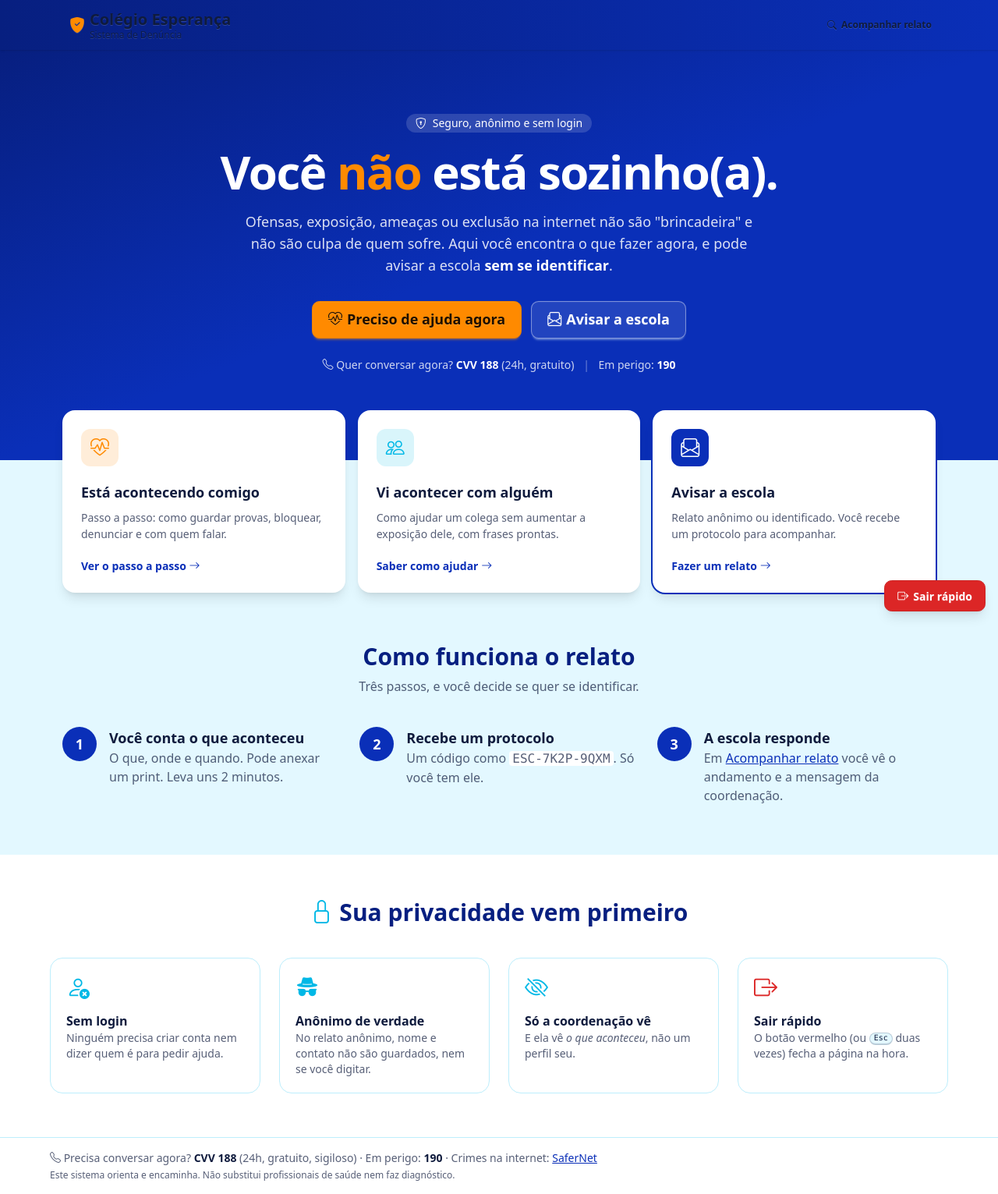
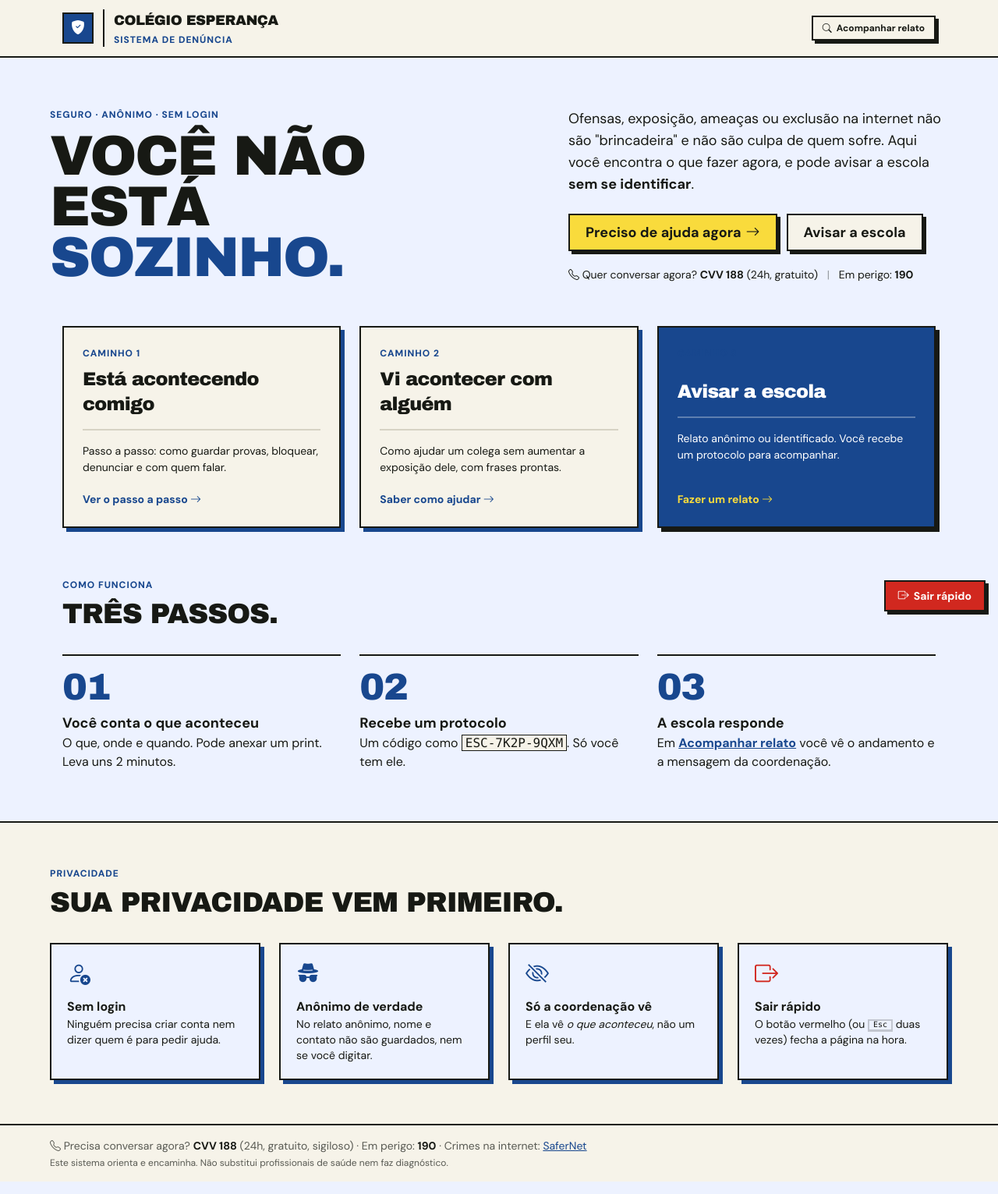
Before and after one commit to WhyDede09/Bem-Estar_Jovem, a Django app: page / in a window 1280 px wide. Shown: the whole page at 78% size. Run offline with Django 5.2, Linux system fonts and the light colour scheme; some libraries are stand-ins or nearby versions.

Commit message:
Visual editorial: papel, Archivo Black, bordas pretas e sombras duras
- Tema daisyUI com cantos retos, bordas de 2px e sombras deslocadas.
- Paleta: papel/azul-claro, tinta, azul #18478e e amarelo de ação.
- Fontes Archivo Black (títulos) e DM Sans (texto).
- Barras do topo e tela inicial no formato editorial.

Co-Authored-By: Claude Opus 5.5 <noreply@anthropic.com>

```diff
--- a/apoio/templates/apoio/aluno.html
+++ b/apoio/templates/apoio/aluno.html
@@ -2,17 +2,23 @@
 {% comment %}Layout do link dos ALUNOS: não tem nenhum link para a coordenação.{% endcomment %}
 {% block pagina %}
 <div class="flex min-h-screen flex-col">
-  <header class="navbar bg-gradient-to-r from-neutral to-primary text-primary-content shadow">
-    <div class="mx-auto flex w-full max-w-6xl items-center px-2">
-      <a href="{% url 'inicio' %}" class="btn btn-ghost text-xl font-bold"><i class="bi bi-shield-fill-check text-accent"></i><span class="flex flex-col items-start leading-tight"><span>Colégio Esperança</span><span class="text-xs font-normal opacity-80">Sistema de Denúncia</span></span></a>
+  <header class="border-b-2 border-ink bg-base-100">
+    <div class="mx-auto flex w-full max-w-6xl items-center gap-4 px-4 py-3">
+      <a href="{% url 'inicio' %}" class="flex items-center gap-3">
+        <span class="grid size-10 place-items-center border-2 border-ink bg-primary text-primary-content"><i class="bi bi-shield-fill-check text-lg"></i></span>
+        <span class="border-l-2 border-ink pl-3 leading-tight">
+          <span class="titulo block text-lg">COLÉGIO ESPERANÇA</span>
+          <span class="rotulo">Sistema de denúncia</span>
+        </span>
+      </a>
       <div class="flex-1"></div>
-      <a href="{% url 'acompanhar' %}" class="btn btn-ghost btn-sm"><i class="bi bi-search"></i><span class="hidden sm:inline">Acompanhar relato</span></a>
+      <a href="{% url 'acompanhar' %}" class="btn btn-sm bg-base-100"><i class="bi bi-search"></i><span class="hidden sm:inline">Acompanhar relato</span></a>
     </div>
   </header>
 
   <main class="{% block main_classes %}mx-auto w-full max-w-5xl flex-1 px-4 py-8{% endblock %}">{% block corpo %}{% endblock %}</main>
 
-  <footer class="border-t border-base-300 bg-base-100 px-4 py-4 text-sm text-base-content/70">
+  <footer class="border-t-2 border-ink bg-base-100 px-4 py-4 text-sm text-base-content/70">
     <div class="mx-auto max-w-6xl">
       <i class="bi bi-telephone"></i> Precisa conversar agora? <strong class="text-base-content">CVV 188</strong> (24h, gratuito, sigiloso) ·
       Em perigo: <strong class="text-base-content">190</strong> ·
--- a/apoio/templates/apoio/base.html
+++ b/apoio/templates/apoio/base.html
@@ -5,18 +5,23 @@
 <meta name="viewport" content="width=device-width, initial-scale=1">
 <meta name="robots" content="noindex">
 <title>{% block titulo %}Início{% endblock %} · Colégio Esperança</title>
+<link rel="preconnect" href="https://fonts.googleapis.com">
+<link rel="preconnect" href="https://fonts.gstatic.com" crossorigin>
+<link href="https://fonts.googleapis.com/css2?family=Archivo+Black&family=DM+Sans:wght@400;500;600;700;800&display=swap" rel="stylesheet">
 <link href="https://cdn.jsdelivr.net/npm/daisyui@5.0.0/daisyui.css" rel="stylesheet">
 <link href="https://cdn.jsdelivr.net/npm/bootstrap-icons@1.11.3/font/bootstrap-icons.min.css" rel="stylesheet">
 <script src="https://cdn.jsdelivr.net/npm/@tailwindcss/browser@4.1.4"></script>
 <style>
-  /* Paleta (fonte única): marinho = confiança/anonimato · ciano = acolhimento/calma · laranja = coragem (detalhe) */
+  /* Paleta (fonte única) — estilo editorial/brutalista:
+     papel + tinta = sério e humano · azul = confiança · amarelo = ação/esperança (detalhe) */
   :root {
-    --esc-base-100: #ffffff; --esc-base-200: #e3f8ff; --esc-base-300: #bdeefc; --esc-base-content: #0f1b3d;
-    --esc-primary: #0a2fb8;  --esc-primary-content: #ffffff;
-    --esc-secondary: #00b8e6; --esc-secondary-content: #03263a;
-    --esc-accent: #ff8a00;   --esc-accent-content: #1f1000;
-    --esc-neutral: #071f80;  --esc-neutral-content: #ffffff;
-    --esc-success: #16a34a;  --esc-warning: #ff8a00; --esc-error: #dc2626;
+    --esc-ink: #171914;
+    --esc-base-100: #f6f3e9; --esc-base-200: #edf2ff; --esc-base-300: #d6d2c4; --esc-base-content: #171914;
+    --esc-primary: #18478e;  --esc-primary-content: #ffffff;
+    --esc-secondary: #2f6fd6; --esc-secondary-content: #ffffff;
+    --esc-accent: #f9db3c;   --esc-accent-content: #171914;
+    --esc-neutral: #171914;  --esc-neutral-content: #f6f3e9;
+    --esc-success: #1f7a3a;  --esc-warning: #f9db3c; --esc-error: #d1281f;
   }
   /* Tema daisyUI "escudo" */
   [data-theme="escudo"] {
@@ -29,15 +34,35 @@
     --color-neutral: var(--esc-neutral); --color-neutral-content: var(--esc-neutral-content);
     --color-info: var(--esc-secondary); --color-info-content: var(--esc-secondary-content);
     --color-success: var(--esc-success); --color-success-content: #ffffff;
-    --color-warning: var(--esc-warning); --color-warning-content: var(--esc-accent-content);
+    --color-warning: var(--esc-warning); --color-warning-content: var(--esc-ink);
     --color-error: var(--esc-error); --color-error-content: #ffffff;
-    --radius-selector: 1rem; --radius-field: .6rem; --radius-box: 1rem;
-    --size-selector: .25rem; --size-field: .25rem; --border: 1px; --depth: 1; --noise: 0;
+    --radius-selector: 0; --radius-field: 0; --radius-box: 0;
+    --size-selector: .25rem; --size-field: .25rem; --border: 2px; --depth: 0; --noise: 0;
   }
+
+  /* Tipografia: títulos pesados (Archivo Black), texto em DM Sans */
+  body { font-family: "DM Sans", system-ui, sans-serif; }
+  h1, h2, .titulo { font-family: "Archivo Black", Impact, sans-serif; font-weight: 400; letter-spacing: -0.03em; }
+  .rotulo { font-size: .75rem; font-weight: 800; letter-spacing: .08em; text-transform: uppercase; color: var(--esc-primary); }
+
+  /* Blocos: borda de tinta, cantos retos, sombra dura deslocada (sem desfoque) */
+  .card, .stats, .borda { border: 2px solid var(--esc-ink) !important; border-radius: 0 !important; box-shadow: 5px 5px 0 var(--esc-primary) !important; }
+  .card.sem-sombra { box-shadow: none !important; }
+  .btn { border: 2px solid var(--esc-ink); border-radius: 0; box-shadow: 4px 4px 0 var(--esc-ink); font-weight: 700;
+         transition: translate .1s, box-shadow .1s; }
+  .btn:hover { translate: -1px -1px; box-shadow: 5px 5px 0 var(--esc-ink); }
+  .btn:active { translate: 3px 3px; box-shadow: 1px 1px 0 var(--esc-ink); }
+  .btn-ghost, .btn-link { border-color: transparent; box-shadow: none; }
+  .btn-ghost:hover, .btn-ghost:active { translate: none; box-shadow: none; }
+  .input, .select, .textarea, .file-input { border: 2px solid var(--esc-ink); border-radius: 0; box-shadow: none; background-color: #fff; }
+  .badge { border: 2px solid var(--esc-ink); border-radius: 0; font-weight: 700; }
+  .alert { border: 2px solid var(--esc-ink); border-radius: 0; }
+  .rounded-box, .rounded-xl, .rounded-full, .rounded, .kbd, .progress, .menu :where(li > *) { border-radius: 0 !important; }
 </style>
 <style type="text/tailwindcss">
-  /* As mesmas cores para o Tailwind, para funcionar bg-primary/10, from-neutral, ring-error etc. */
+  /* As mesmas cores para o Tailwind, para funcionar bg-primary/10, border-ink, ring-error etc. */
   @theme inline {
+    --color-ink: var(--esc-ink);
     --color-base-100: var(--esc-base-100); --color-base-200: var(--esc-base-200); --color-base-300: var(--esc-base-300);
     --color-base-content: var(--esc-base-content);
     --color-primary: var(--esc-primary); --color-primary-content: var(--esc-primary-content);
--- a/apoio/templates/apoio/inicio.html
+++ b/apoio/templates/apoio/inicio.html
@@ -3,48 +3,55 @@
 {% block main_classes %}w-full flex-1{% endblock %}
 {% block corpo %}
 {# ---------- Destaque ---------- #}
-<section class="bg-gradient-to-br from-neutral via-primary to-primary px-4 pt-14 pb-28 text-primary-content sm:pt-20">
-  <div class="mx-auto max-w-3xl text-center">
-    <span class="badge border-0 bg-white/15 px-3 py-3 text-primary-content"><i class="bi bi-shield-lock"></i> Seguro, anônimo e sem login</span>
-    <h1 class="mt-5 text-4xl font-extrabold tracking-tight sm:text-6xl">Você <span class="text-accent">não</span> está sozinho(a).</h1>
-    <p class="mx-auto mt-5 max-w-2xl text-lg text-primary-content/85">Ofensas, exposição, ameaças ou exclusão na internet não são "brincadeira" e não são culpa de quem sofre.
-      Aqui você encontra o que fazer agora, e pode avisar a escola <strong class="text-primary-content">sem se identificar</strong>.</p>
-    <div class="mt-8 flex flex-col justify-center gap-3 sm:flex-row">
-      <a href="{% url 'guia' %}" class="btn btn-accent btn-lg"><i class="bi bi-heart-pulse"></i> Preciso de ajuda agora</a>
-      <a href="{% url 'denunciar' %}" class="btn btn-lg border-white/40 bg-white/10 text-primary-content hover:bg-white/20"><i class="bi bi-envelope-paper"></i> Avisar a escola</a>
+<section class="px-4 pt-12 pb-14 sm:pt-16">
+  <div class="mx-auto grid max-w-6xl items-end gap-8 lg:grid-cols-[1.3fr_1fr]">
+    <div>
+      <p class="rotulo">Seguro · anônimo · sem login</p>
+      <h1 class="mt-3 text-5xl leading-[0.9] sm:text-7xl">VOCÊ NÃO<br>ESTÁ<br><span class="text-primary">SOZINHO.</span></h1>
     </div>
-    <p class="mt-6 text-sm text-primary-content/80">
-      <i class="bi bi-telephone"></i> Quer conversar agora? <strong class="text-primary-content">CVV 188</strong> (24h, gratuito)
-      <span class="mx-2 opacity-50">|</span> Em perigo: <strong class="text-primary-content">190</strong>
-    </p>
+    <div>
+      <p class="text-lg">Ofensas, exposição, ameaças ou exclusão na internet não são "brincadeira" e não são culpa de quem sofre.
+        Aqui você encontra o que fazer agora, e pode avisar a escola <strong>sem se identificar</strong>.</p>
+      <div class="mt-6 flex flex-col gap-3 sm:flex-row">
+        <a href="{% url 'guia' %}" class="btn btn-accent btn-lg">Preciso de ajuda agora <i class="bi bi-arrow-right"></i></a>
+        <a href="{% url 'denunciar' %}" class="btn btn-lg bg-base-100">Avisar a escola</a>
+      </div>
+      <p class="mt-5 text-sm">
+        <i class="bi bi-telephone"></i> Quer conversar agora? <strong>CVV 188</strong> (24h, gratuito)
+        <span class="mx-2 opacity-40">|</span> Em perigo: <strong>190</strong>
+      </p>
+    </div>
   </div>
 </section>
 
 {# ---------- Caminhos ---------- #}
-<section class="mx-auto -mt-16 max-w-6xl px-4">
-  <div class="grid gap-4 md:grid-cols-3">
-    <a href="{% url 'guia' %}" class="group card bg-base-100 shadow-lg transition hover:-translate-y-1 hover:shadow-xl">
+<section class="mx-auto max-w-6xl px-4">
+  <div class="grid gap-6 md:grid-cols-3">
+    <a href="{% url 'guia' %}" class="group card bg-base-100 transition hover:-translate-y-1">
       <div class="card-body">
-        <span class="grid size-12 place-items-center rounded-xl bg-accent/15 text-accent"><i class="bi bi-heart-pulse text-2xl"></i></span>
-        <h2 class="card-title mt-3">Está acontecendo comigo</h2>
-        <p class="text-base-content/70">Passo a passo: como guardar provas, bloquear, denunciar e com quem falar.</p>
-        <span class="mt-auto pt-3 font-semibold text-primary">Ver o passo a passo <i class="bi bi-arrow-right transition group-hover:translate-x-1"></i></span>
+        <p class="rotulo">Caminho 1</p>
+        <h2 class="text-2xl">Está acontecendo comigo</h2>
+        <hr class="my-2 border-t-2 border-base-300">
+        <p>Passo a passo: como guardar provas, bloquear, denunciar e com quem falar.</p>
+        <span class="mt-auto pt-3 font-bold text-primary">Ver o passo a passo <i class="bi bi-arrow-right transition group-hover:translate-x-1"></i></span>
       </div>
     </a>
-    <a href="{% url 'colega' %}" class="group card bg-base-100 shadow-lg transition hover:-translate-y-1 hover:shadow-xl">
+    <a href="{% url 'colega' %}" class="group card bg-base-100 transition hover:-translate-y-1">
       <div class="card-body">
-        <span class="grid size-12 place-items-center rounded-xl bg-secondary/15 text-secondary"><i class="bi bi-people text-2xl"></i></span>
-        <h2 class="card-title mt-3">Vi acontecer com alguém</h2>
-        <p class="text-base-content/70">Como ajudar um colega sem aumentar a exposição dele, com frases prontas.</p>
-        <span class="mt-auto pt-3 font-semibold text-primary">Saber como ajudar <i class="bi bi-arrow-right transition group-hover:translate-x-1"></i></span>
+        <p class="rotulo">Caminho 2</p>
+        <h2 class="text-2xl">Vi acontecer com alguém</h2>
+        <hr class="my-2 border-t-2 border-base-300">
+        <p>Como ajudar um colega sem aumentar a exposição dele, com frases prontas.</p>
+        <span class="mt-auto pt-3 font-bold text-primary">Saber como ajudar <i class="bi bi-arrow-right transition group-hover:translate-x-1"></i></span>
       </div>
     </a>
-    <a href="{% url 'denunciar' %}" class="group card bg-base-100 shadow-lg ring-2 ring-primary transition hover:-translate-y-1 hover:shadow-xl">
+    <a href="{% url 'denunciar' %}" class="group card bg-primary text-primary-content transition hover:-translate-y-1" style="box-shadow: 5px 5px 0 var(--esc-ink) !important">
       <div class="card-body">
-        <span class="grid size-12 place-items-center rounded-xl bg-primary text-primary-content"><i class="bi bi-envelope-paper text-2xl"></i></span>
-        <h2 class="card-title mt-3">Avisar a escola</h2>
-        <p class="text-base-content/70">Relato anônimo ou identificado. Você recebe um protocolo para acompanhar.</p>
-        <span class="mt-auto pt-3 font-semibold text-primary">Fazer um relato <i class="bi bi-arrow-right transition group-hover:translate-x-1"></i></span>
+        <p class="rotulo text-accent">Caminho 3</p>
+        <h2 class="text-2xl">Avisar a escola</h2>
+        <hr class="my-2 border-t-2 border-white/30">
+        <p>Relato anônimo ou identificado. Você recebe um protocolo para acompanhar.</p>
+        <span class="mt-auto pt-3 font-bold text-accent">Fazer um relato <i class="bi bi-arrow-right transition group-hover:translate-x-1"></i></span>
       </div>
     </a>
   </div>
@@ -52,51 +59,52 @@
 
 {# ---------- Como funciona ---------- #}
 <section class="mx-auto max-w-6xl px-4 py-16">
-  <h2 class="text-center text-3xl font-bold text-neutral">Como funciona o relato</h2>
-  <p class="mt-2 text-center text-base-content/70">Três passos, e você decide se quer se identificar.</p>
-  <ol class="mt-10 grid gap-6 md:grid-cols-3">
-    <li class="flex gap-4">
-      <span class="grid size-11 shrink-0 place-items-center rounded-full bg-primary text-lg font-bold text-primary-content">1</span>
-      <div><h3 class="text-lg font-semibold">Você conta o que aconteceu</h3>
-        <p class="text-base-content/70">O que, onde e quando. Pode anexar um print. Leva uns 2 minutos.</p></div>
+  <p class="rotulo">Como funciona</p>
+  <h2 class="mt-2 text-4xl">TRÊS PASSOS.</h2>
+  <ol class="mt-8 grid gap-6 md:grid-cols-3">
+    <li class="border-t-2 border-ink pt-4">
+      <span class="titulo text-5xl text-primary">01</span>
+      <h3 class="mt-2 text-lg font-bold">Você conta o que aconteceu</h3>
+      <p>O que, onde e quando. Pode anexar um print. Leva uns 2 minutos.</p>
     </li>
-    <li class="flex gap-4">
-      <span class="grid size-11 shrink-0 place-items-center rounded-full bg-primary text-lg font-bold text-primary-content">2</span>
-      <div><h3 class="text-lg font-semibold">Recebe um protocolo</h3>
-        <p class="text-base-content/70">Um código como <code class="rounded bg-base-100 px-1">ESC-7K2P-9QXM</code>. Só você tem ele.</p></div>
+    <li class="border-t-2 border-ink pt-4">
+      <span class="titulo text-5xl text-primary">02</span>
+      <h3 class="mt-2 text-lg font-bold">Recebe um protocolo</h3>
+      <p>Um código como <code class="border border-ink bg-base-100 px-1">ESC-7K2P-9QXM</code>. Só você tem ele.</p>
     </li>
-    <li class="flex gap-4">
-      <span class="grid size-11 shrink-0 place-items-center rounded-full bg-primary text-lg font-bold text-primary-content">3</span>
-      <div><h3 class="text-lg font-semibold">A escola responde</h3>
-        <p class="text-base-content/70">Em <a class="link link-primary" href="{% url 'acompanhar' %}">Acompanhar relato</a> você vê o andamento e a mensagem da coordenação.</p></div>
+    <li class="border-t-2 border-ink pt-4">
+      <span class="titulo text-5xl text-primary">03</span>
+      <h3 class="mt-2 text-lg font-bold">A escola responde</h3>
+      <p>Em <a class="link font-bold text-primary" href="{% url 'acompanhar' %}">Acompanhar relato</a> você vê o andamento e a mensagem da coordenação.</p>
     </li>
   </ol>
 </section>
 
 {# ---------- Privacidade ---------- #}
-<section class="bg-base-100 px-4 py-14">
+<section class="border-t-2 border-ink bg-base-100 px-4 py-14">
   <div class="mx-auto max-w-6xl">
-    <h2 class="text-center text-3xl font-bold text-neutral"><i class="bi bi-lock text-secondary"></i> Sua privacidade vem primeiro</h2>
-    <div class="mt-10 grid gap-6 sm:grid-cols-2 lg:grid-cols-4">
-      <div class="rounded-box border border-base-300 p-5">
-        <i class="bi bi-person-x text-3xl text-secondary"></i>
-        <h3 class="mt-3 font-semibold">Sem login</h3>
-        <p class="text-sm text-base-content/70">Ninguém precisa criar conta nem dizer quem é para pedir ajuda.</p>
+    <p class="rotulo">Privacidade</p>
+    <h2 class="mt-2 text-4xl">SUA PRIVACIDADE VEM PRIMEIRO.</h2>
+    <div class="mt-8 grid gap-6 sm:grid-cols-2 lg:grid-cols-4">
+      <div class="borda bg-base-200 p-5">
+        <i class="bi bi-person-x text-3xl text-primary"></i>
+        <h3 class="mt-3 font-bold">Sem login</h3>
+        <p class="text-sm">Ninguém precisa criar conta nem dizer quem é para pedir ajuda.</p>
       </div>
-      <div class="rounded-box border border-base-300 p-5">
-        <i class="bi bi-incognito text-3xl text-secondary"></i>
-        <h3 class="mt-3 font-semibold">Anônimo de verdade</h3>
-        <p class="text-sm text-base-content/70">No relato anônimo, nome e contato não são guardados, nem se você digitar.</p>
+      <div class="borda bg-base-200 p-5">
+        <i class="bi bi-incognito text-3xl text-primary"></i>
+        <h3 class="mt-3 font-bold">Anônimo de verdade</h3>
+        <p class="text-sm">No relato anônimo, nome e contato não são guardados, nem se você digitar.</p>
       </div>
-      <div class="rounded-box border border-base-300 p-5">
-        <i class="bi bi-eye-slash text-3xl text-secondary"></i>
-        <h3 class="mt-3 font-semibold">Só a coordenação vê</h3>
-        <p class="text-sm text-base-content/70">E ela vê <em>o que aconteceu</em>, não um perfil seu.</p>
+      <div class="borda bg-base-200 p-5">
+        <i class="bi bi-eye-slash text-3xl text-primary"></i>
+        <h3 class="mt-3 font-bold">Só a coordenação vê</h3>
+        <p class="text-sm">E ela vê <em>o que aconteceu</em>, não um perfil seu.</p>
       </div>
-      <div class="rounded-box border border-base-300 p-5">
+      <div class="borda bg-base-200 p-5">
         <i class="bi bi-box-arrow-right text-3xl text-error"></i>
-        <h3 class="mt-3 font-semibold">Sair rápido</h3>
-        <p class="text-sm text-base-content/70">O botão vermelho (ou <kbd class="kbd kbd-xs">Esc</kbd> duas vezes) fecha a página na hora.</p>
+        <h3 class="mt-3 font-bold">Sair rápido</h3>
+        <p class="text-sm">O botão vermelho (ou <kbd class="kbd kbd-xs">Esc</kbd> duas vezes) fecha a página na hora.</p>
       </div>
     </div>
   </div>
```
Also changed, not shown: apoio/templates/apoio/coord.html (+11 -11 lines).
